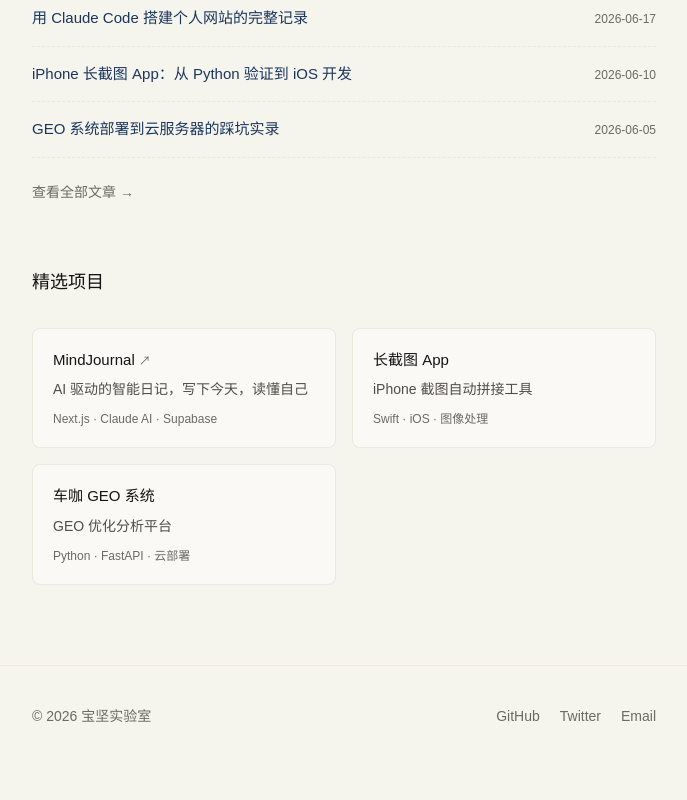
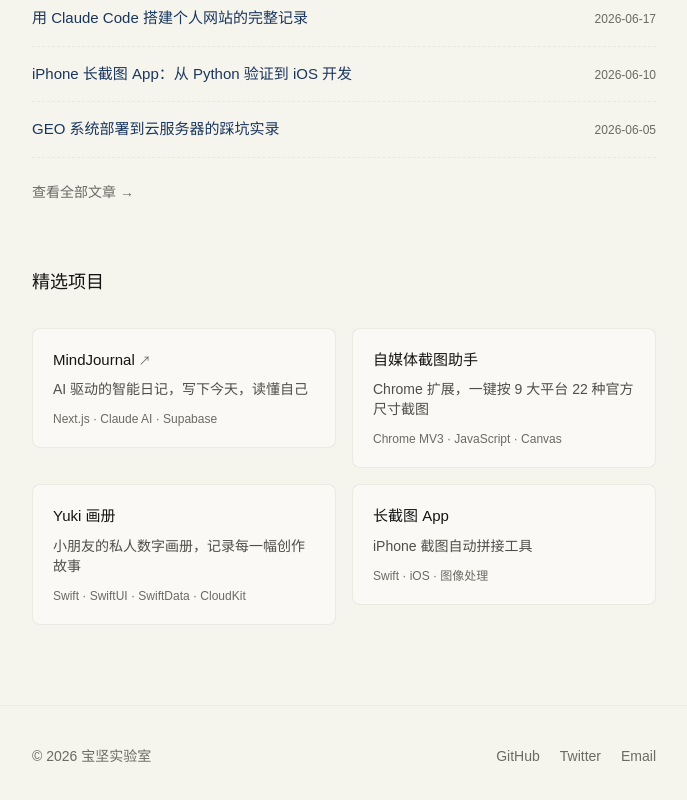
Before and after one commit to bekoxue/baojianlab, a Next.js app: page / in a window 1280 px wide. Shown: the part 430-1230 px from the top of the page, without its empty margins (296-983 px from the left). Before the commit the page ends 1196 px from the top, so only its background shows below. Built offline with nearby package versions, Linux system fonts and the light colour scheme.

Commit message:
更新首页精选项目：加入自媒体截图助手、Yuki画册，移除车咖GEO

```diff
--- a/src/app/page.tsx
+++ b/src/app/page.tsx
@@ -11,15 +11,21 @@ const featuredProjects = [
     external: true,
   },
   {
+    title: "自媒体截图助手",
+    description: "Chrome 扩展，一键按 9 大平台 22 种官方尺寸截图",
+    tech: "Chrome MV3 · JavaScript · Canvas",
+    href: "/projects",
+  },
+  {
+    title: "Yuki 画册",
+    description: "小朋友的私人数字画册，记录每一幅创作故事",
+    tech: "Swift · SwiftUI · SwiftData · CloudKit",
+    href: "/projects",
+  },
+  {
     title: "长截图 App",
     description: "iPhone 截图自动拼接工具",
     tech: "Swift · iOS · 图像处理",
-    href: "/projects",
-  },
-  {
-    title: "车咖 GEO 系统",
-    description: "GEO 优化分析平台",
-    tech: "Python · FastAPI · 云部署",
     href: "/projects",
   },
 ];
```
